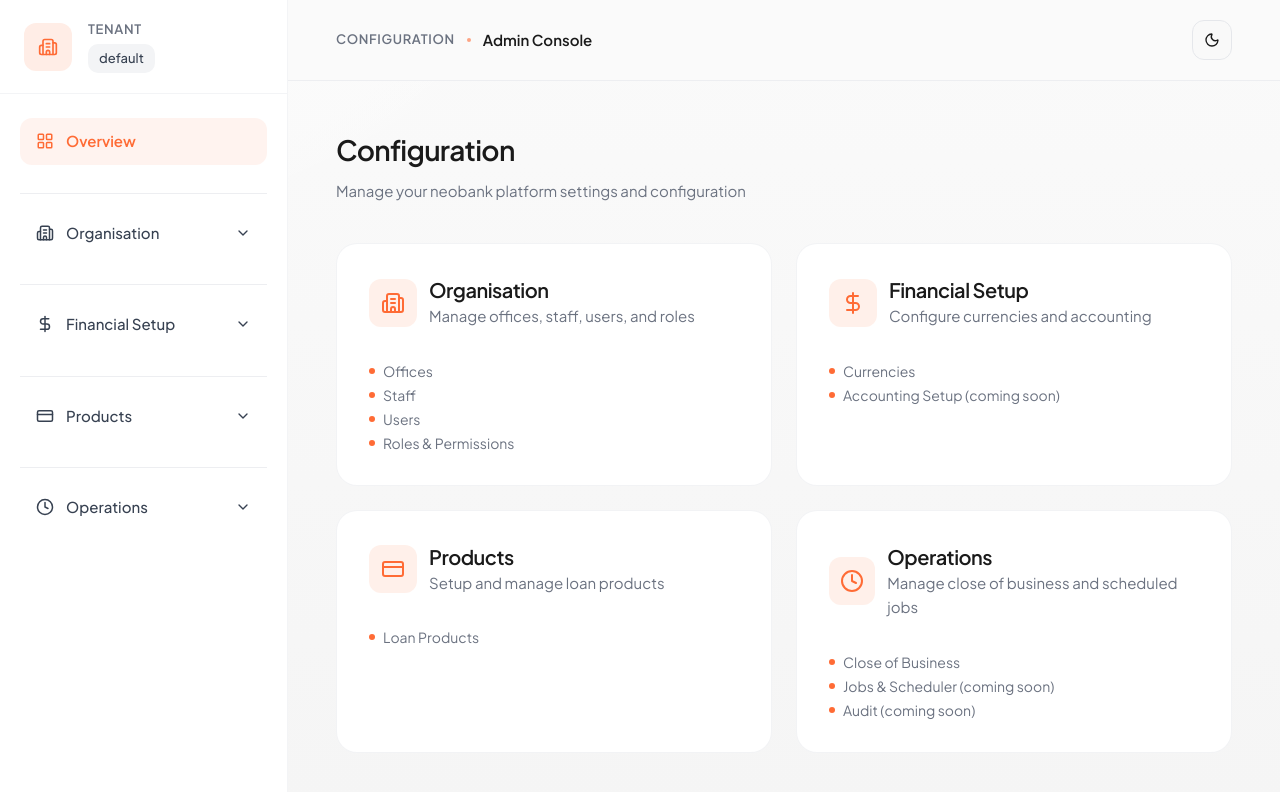
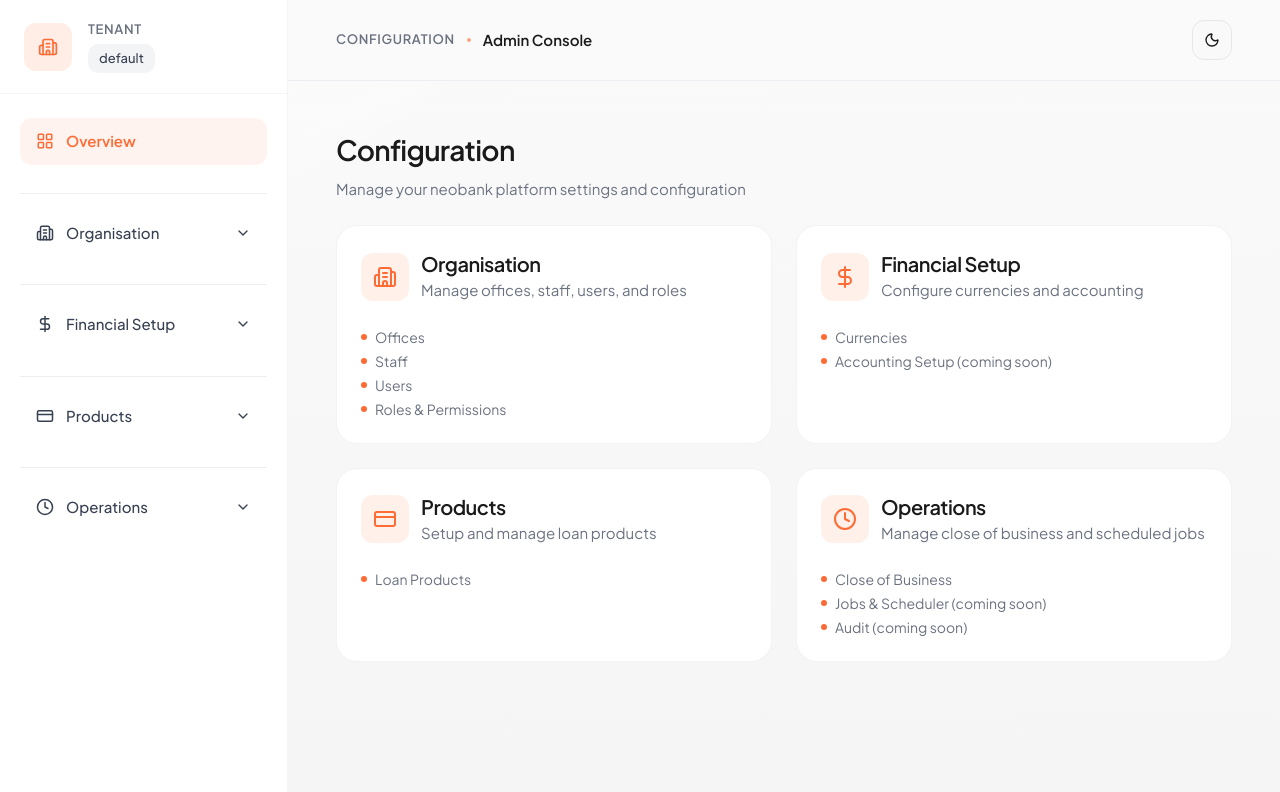
Before and after one commit to Taalam-Innovations-KE/fineract-ui, a Next.js app: page /config in a window 1280 px wide. Shown: the top 792 px of the page. Built offline with nearby package versions, Linux system fonts and the light colour scheme.

Commit message:
style: tighten card and page spacing

```diff
--- a/src/components/config/page-shell.tsx
+++ b/src/components/config/page-shell.tsx
@@ -20,15 +20,15 @@ export function PageShell({
   className,
 }: PageShellProps) {
   return (
-    <div className={cn('flex flex-col gap-10', className)}>
+    <div className={cn('flex flex-col gap-6', className)}>
       <div className="flex items-start justify-between">
         <div>
           <h1 className="text-[28px] font-semibold tracking-tight">{title}</h1>
           {subtitle && (
-            <p className="text-muted-foreground mt-2 text-[15px] leading-relaxed">{subtitle}</p>
+            <p className="text-muted-foreground mt-1.5 text-[15px] leading-relaxed">{subtitle}</p>
           )}
         </div>
-        {actions && <div className="flex items-center gap-3">{actions}</div>}
+        {actions && <div className="flex items-center gap-2">{actions}</div>}
       </div>
       {children}
     </div>
--- a/src/components/ui/card.tsx
+++ b/src/components/ui/card.tsx
@@ -22,7 +22,7 @@ const CardHeader = React.forwardRef<
 >(({ className, ...props }, ref) => (
   <div
     ref={ref}
-    className={cn("flex flex-col space-y-2.5 p-8", className)}
+    className={cn("flex flex-col space-y-2 p-6", className)}
     {...props}
   />
 ))
@@ -59,7 +59,7 @@ const CardContent = React.forwardRef<
   HTMLDivElement,
   React.HTMLAttributes<HTMLDivElement>
 >(({ className, ...props }, ref) => (
-  <div ref={ref} className={cn("p-8 pt-0", className)} {...props} />
+  <div ref={ref} className={cn("p-6 pt-0", className)} {...props} />
 ))
 CardContent.displayName = "CardContent"
 
@@ -69,7 +69,7 @@ const CardFooter = React.forwardRef<
 >(({ className, ...props }, ref) => (
   <div
     ref={ref}
-    className={cn("flex items-center p-8 pt-0", className)}
+    className={cn("flex items-center p-6 pt-0", className)}
     {...props}
   />
 ))
```
